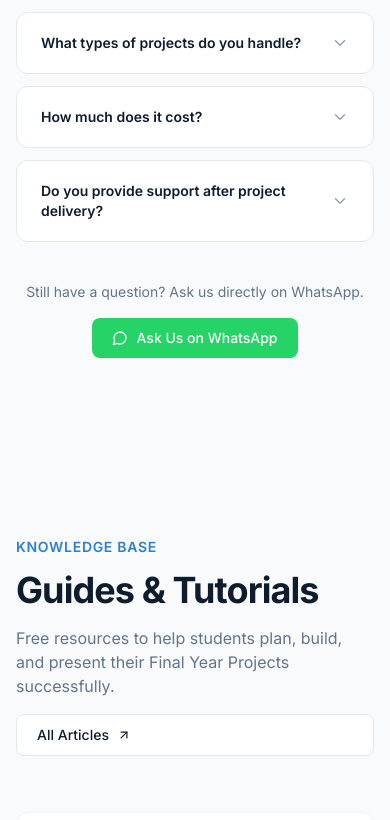
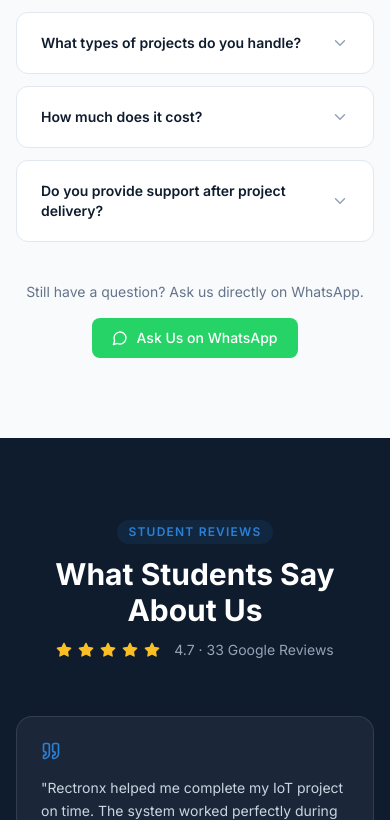
Before and after one commit to mahesh020795/rectronx-website, a Next.js app: page / in a window 390 px wide. Shown: the part 11180-12000 px from the top of the page. Built offline with nearby package versions, Linux system fonts and the light colour scheme; no server answers.

Commit message:
Add Testimonials section with 4-star reviews and Google rating badge

```diff
--- a/app/page.tsx
+++ b/app/page.tsx
@@ -13,6 +13,7 @@ import HowItWorks from "@/components/home/HowItWorks";
 import WhatsIncluded from "@/components/home/WhatsIncluded";
 import FAQ from "@/components/home/FAQ";
 import BlogPreview from "@/components/home/BlogPreview";
+import Testimonials from "@/components/home/Testimonials";
 import CallToAction from "@/components/home/CallToAction";
 
 export default function HomePage() {
@@ -25,6 +26,7 @@ export default function HomePage() {
       <Products />
       <FeaturedProjects />
       <FAQ />
+      <Testimonials />
       <BlogPreview />
       <CallToAction />
     </>
--- /dev/null
+++ b/components/home/Testimonials.tsx
@@ -0,0 +1,105 @@
+"use client";
+
+import { motion } from "framer-motion";
+import { Star, Quote } from "lucide-react";
+
+const testimonials = [
+  {
+    name: "Ahmad Faris",
+    role: "Final Year Student, USM",
+    review:
+      "Rectronx helped me complete my IoT project on time. The system worked perfectly during my viva and my supervisor was impressed. Highly recommend!",
+    rating: 5,
+  },
+  {
+    name: "Nurul Ain",
+    role: "Engineering Student, UiTM",
+    review:
+      "I was worried about my FYP deadline but Rectronx delivered everything — hardware, code, and documentation — within 2 weeks. Very professional service.",
+    rating: 5,
+  },
+  {
+    name: "Kevin Lim",
+    role: "Computer Science Student",
+    review:
+      "Best decision I made for my final year project. The team explained how everything works so I could present it confidently. Will recommend to my juniors.",
+    rating: 5,
+  },
+  {
+    name: "Siti Hajar",
+    role: "Electrical Engineering Student",
+    review:
+      "Very fast response on WhatsApp and delivery was earlier than expected. The circuit was neatly soldered and came with full schematics. 5 stars!",
+    rating: 5,
+  },
+];
+
+export default function Testimonials() {
+  return (
+    <section className="py-20 sm:py-28 bg-[#0F1C2E]">
+      <div className="max-w-6xl mx-auto px-4 sm:px-6">
+        {/* Header */}
+        <div className="text-center mb-14">
+          <span className="inline-block text-xs font-semibold tracking-widest uppercase text-[#2B7FD4] bg-[#2B7FD4]/10 px-3 py-1 rounded-full mb-3">
+            Student Reviews
+          </span>
+          <h2 className="text-3xl sm:text-4xl font-bold text-white">
+            What Students Say About Us
+          </h2>
+          <div className="flex items-center justify-center gap-1.5 mt-3">
+            {[...Array(5)].map((_, i) => (
+              <Star key={i} size={16} className="fill-amber-400 text-amber-400" />
+            ))}
+            <span className="text-slate-400 text-sm ml-2">4.7 · 33 Google Reviews</span>
+          </div>
+        </div>
+
+        {/* Cards */}
+        <div className="grid grid-cols-1 sm:grid-cols-2 lg:grid-cols-4 gap-5">
+          {testimonials.map((t, i) => (
+            <motion.div
+              key={i}
+              initial={{ opacity: 0, y: 20 }}
+              whileInView={{ opacity: 1, y: 0 }}
+              viewport={{ once: true }}
+              transition={{ delay: i * 0.1, duration: 0.4 }}
+              className="bg-white/5 border border-white/10 rounded-2xl p-6 flex flex-col gap-4 hover:bg-white/8 transition-colors"
+            >
+              <Quote size={20} className="text-[#2B7FD4] shrink-0" />
+              <p className="text-slate-300 text-sm leading-relaxed flex-1">
+                "{t.review}"
+              </p>
+              <div>
+                <div className="flex gap-0.5 mb-2">
+                  {[...Array(t.rating)].map((_, j) => (
+                    <Star key={j} size={12} className="fill-amber-400 text-amber-400" />
+                  ))}
+                </div>
+                <p className="text-white font-semibold text-sm">{t.name}</p>
+                <p className="text-slate-500 text-xs">{t.role}</p>
+              </div>
+            </motion.div>
+          ))}
+        </div>
+
+        {/* Google badge */}
+        <div className="text-center mt-10">
+          <a
+            href="https://g.page/r/rectronx"
+            target="_blank"
+            rel="noopener noreferrer"
+            className="inline-flex items-center gap-2 text-sm text-slate-400 hover:text-white transition-colors"
+          >
+            <svg width="16" height="16" viewBox="0 0 24 24" fill="none">
+              <path d="M22.56 12.25c0-.78-.07-1.53-.2-2.25H12v4.26h5.92c-.26 1.37-1.04 2.53-2.21 3.31v2.77h3.57c2.08-1.92 3.28-4.74 3.28-8.09z" fill="#4285F4"/>
+              <path d="M12 23c2.97 0 5.46-.98 7.28-2.66l-3.57-2.77c-.98.66-2.23 1.06-3.71 1.06-2.86 0-5.29-1.93-6.16-4.53H2.18v2.84C3.99 20.53 7.7 23 12 23z" fill="#34A853"/>
+              <path d="M5.84 14.09c-.22-.66-.35-1.36-.35-2.09s.13-1.43.35-2.09V7.07H2.18C1.43 8.55 1 10.22 1 12s.43 3.45 1.18 4.93l2.85-2.22.81-.62z" fill="#FBBC05"/>
+              <path d="M12 5.38c1.62 0 3.06.56 4.21 1.64l3.15-3.15C17.45 2.09 14.97 1 12 1 7.7 1 3.99 3.47 2.18 7.07l3.66 2.84c.87-2.6 3.3-4.53 6.16-4.53z" fill="#EA4335"/>
+            </svg>
+            View all 33 reviews on Google
+          </a>
+        </div>
+      </div>
+    </section>
+  );
+}
```
